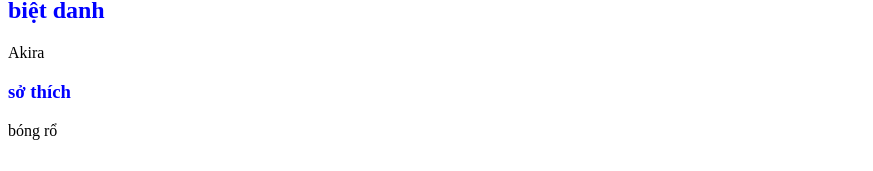
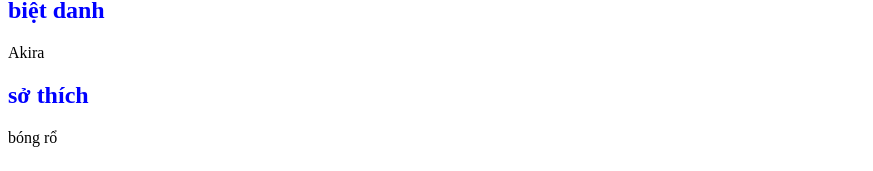
Before and after one commit to OhayoXXDarling/dat-ten-de-nho-cho-du-an, a plain HTML site: page index.html in a window 1280 px wide. Shown: the part 275-446 px from the top of the page, without its empty margins (0-873 px from the left). Drawn offline with Linux system fonts and the light colour scheme.

Commit message:
Update index.html

```diff
--- a/index.html
+++ b/index.html
@@ -26,9 +26,9 @@
     <p>
       Akira
     </p>
-    <h3 style = "color: blue; text-align: left;">
+    <h2 style = "color: blue; text-align: left;">
       sở thích
-    </h3>
+    </h2>
     <p>
       bóng rổ
     </p>
```
